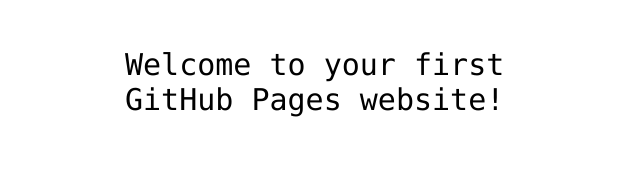
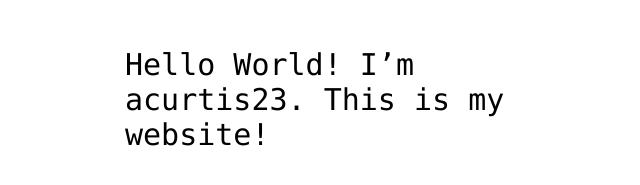
Before and after one commit to acurtis23/acurtis23.github.io, a plain HTML site: page index.html in a window 1280 px wide. Shown: the part 341-526 px from the top of the page, without its empty margins (315-955 px from the left). Drawn offline with Linux system fonts and the light colour scheme.

Commit message:
Added my username.

```diff
--- a/index.html
+++ b/index.html
@@ -12,7 +12,7 @@
 <img src="https://octodex.github.com/images/daftpunktocat-thomas.gif" id="octocat" alt="octocat-gif" />
 
 <!-- Change this code here by copy and pasting your template on line 15 -->
-<p>Welcome to your first GitHub Pages website!</p>
+<p>Hello World! I’m acurtis23. This is my website!</p>
 
 </body>
 </html>
```
